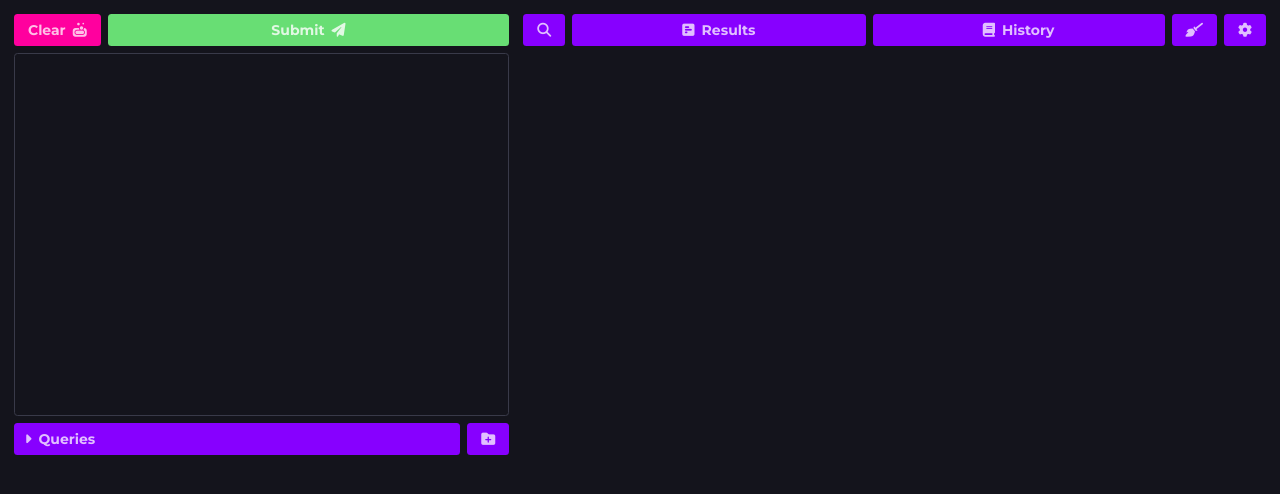
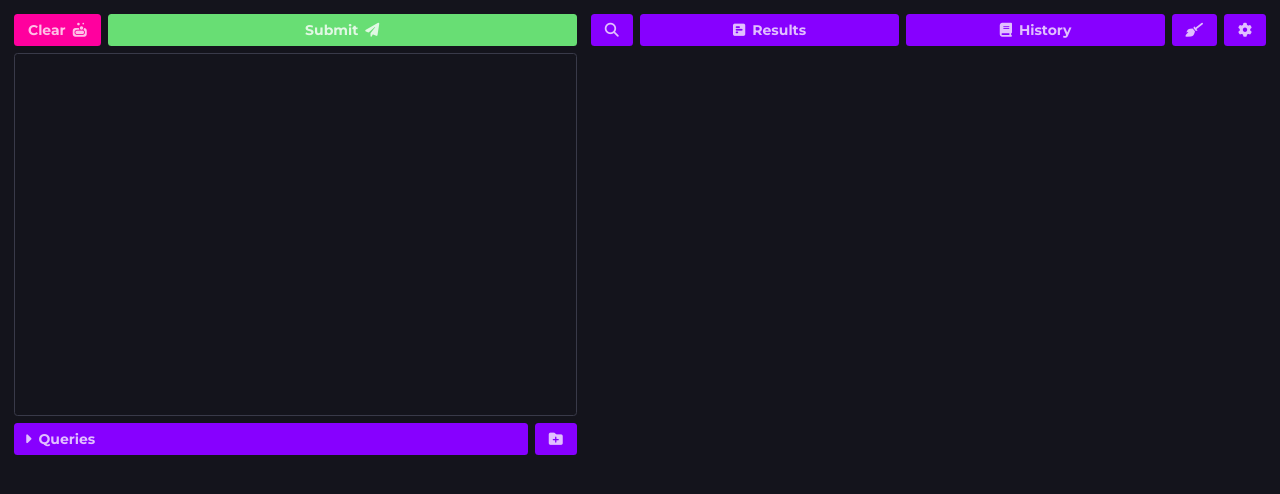
Before and after one commit to tcm151/surrealquerybuilder, a Nuxt app: page / in a window 1280 px wide. Shown: the top 494 px of the page. Built offline with nearby package versions, Linux system fonts and the light colour scheme.

Commit message:
adjust spacing between column

```diff
--- a/app.vue
+++ b/app.vue
@@ -200,7 +200,7 @@ article {
         @include column;
     }
 
-    div.left { flex: 4 1 }
+    div.left { flex: 5 1 }
     div.right { flex: 6 1 }
 
     @media only screen and (max-width: 1000px) {
```
